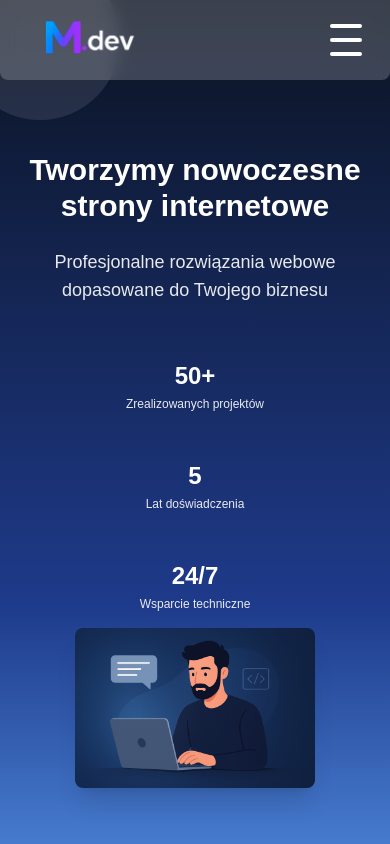
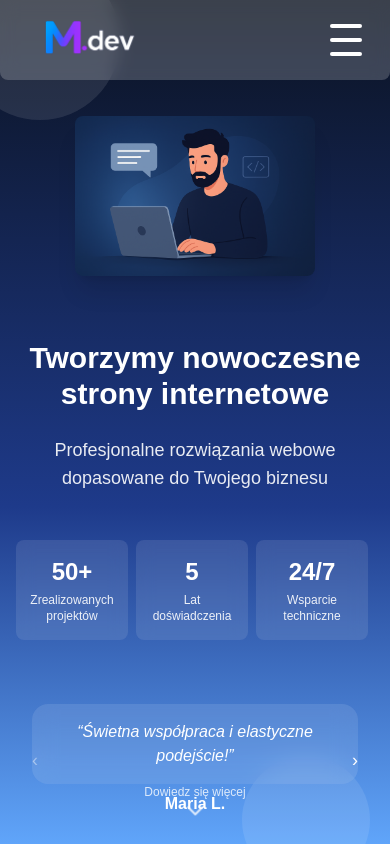
Before and after one commit to mdevsites/marcin-portfolio, a Next.js app: page / in a window 390 px wide. Shown: the top 844 px of the page. Built offline with nearby package versions, Linux system fonts and the light colour scheme.

Commit message:
poprawa mobilki hero

```diff
--- a/app/components/Hero.tsx
+++ b/app/components/Hero.tsx
@@ -86,7 +86,7 @@ export default function Hero() {
       </div>
 
       {/* ZAWARTOŚĆ HERO */}
-      <div className="relative max-w-7xl mx-auto px-4 sm:px-6 flex flex-col md:flex-row items-center md:justify-between w-full z-10">
+      <div className="relative max-w-7xl mx-auto px-4 sm:px-6 flex flex-col-reverse md:flex-row items-center md:justify-between w-full z-10">
         {/* LEWA STRONA - TEKST */}
         <div className="text-center md:text-left md:max-w-xl space-y-6 mt-10 md:mt-0 w-full">
           <h1 className="text-3xl sm:text-4xl md:text-6xl font-bold text-white">
@@ -97,11 +97,12 @@ export default function Hero() {
           </p>
 
           {/* STATYSTYKI / IKONY */}
-          <div className="mt-10 flex flex-col space-y-4 md:flex-row md:space-x-6 md:space-y-0 justify-center md:justify-start">
+          {/* Desktop: rząd, Mobile: pozioma karuzela */}
+          <div className="mt-10 flex md:flex-row flex-row md:space-x-6 space-x-4 overflow-x-auto md:overflow-visible py-2">
             {activeTiles.map((item, i) => (
               <div
                 key={i}
-                className="w-full md:w-28 py-4 px-2 text-center flex flex-col items-center justify-center"
+                className="flex-shrink-0 w-28 py-4 px-2 text-center flex flex-col items-center justify-center rounded-lg bg-white/10 backdrop-blur-sm mr-2 md:mr-0"
               >
                 <div
                   className={`transition-all duration-700 ${
```
